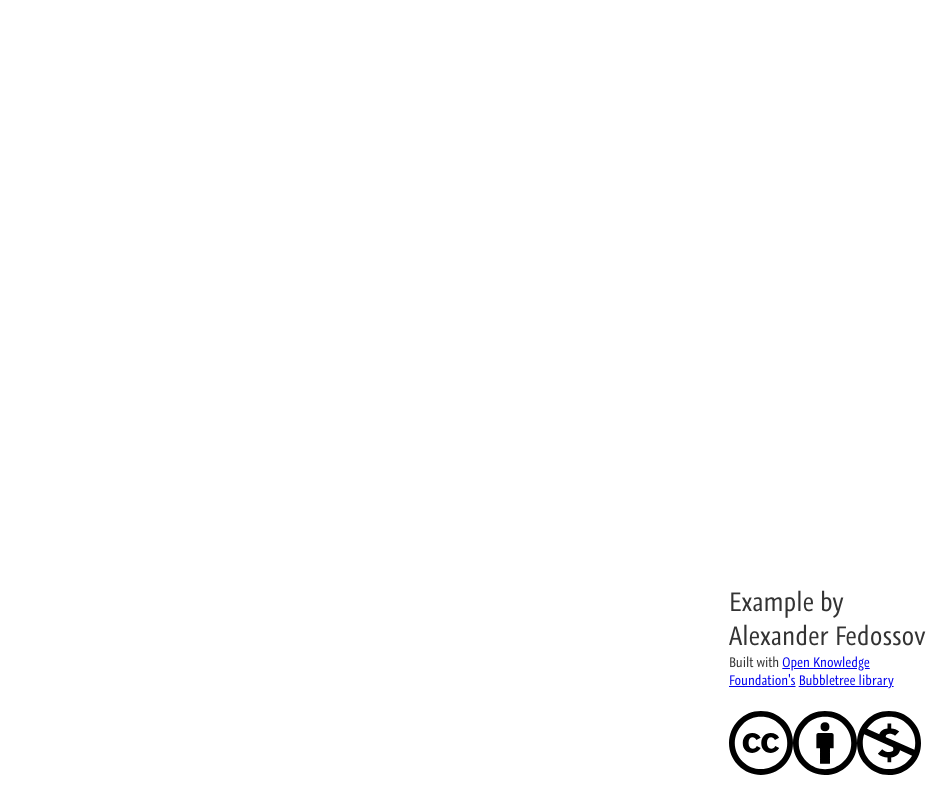
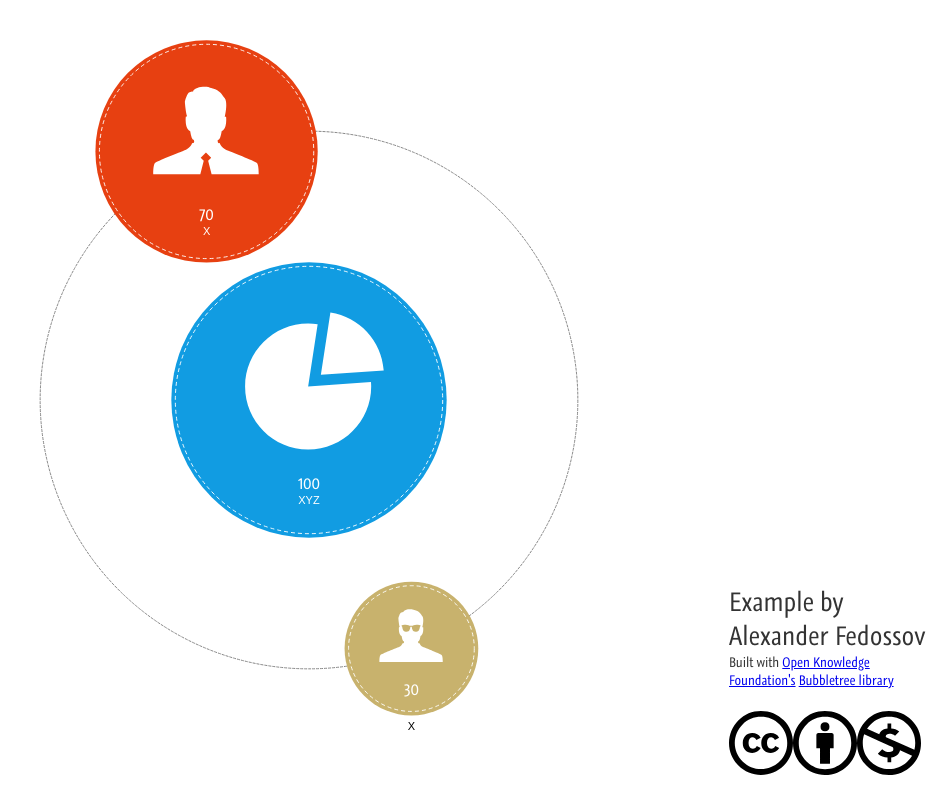
Before and after one commit to fedossov/bubbleworks, a plain HTML site: page index.html in a window 1280 px wide. Shown: the whole page, without its empty margins (331-1280 px from the left). Drawn offline with Linux system fonts and the light colour scheme.

```diff
--- a/index.html
+++ b/index.html
@@ -8,7 +8,7 @@
     <script type="text/javascript" src="bubbletree/lib/raphael.js"></script>
     <script type="text/javascript" src="bubbletree/lib/vis4.js"></script>
     <script type="text/javascript" src="bubbletree/lib/Tween.js"></script>
-    <script type="text/javascript" src="bubbletree/build/bubbletree.js"></script>
+    <script type="text/javascript" src="bubbletree/build1/bubbletree.js"></script>
     <script type="text/javascript" src="bubbletree/styles/cofog.js"></script>
     <link rel="stylesheet" type="text/css" href="bubbletree/build1/bubbletree.css" />
     <script type="text/javascript">
```
